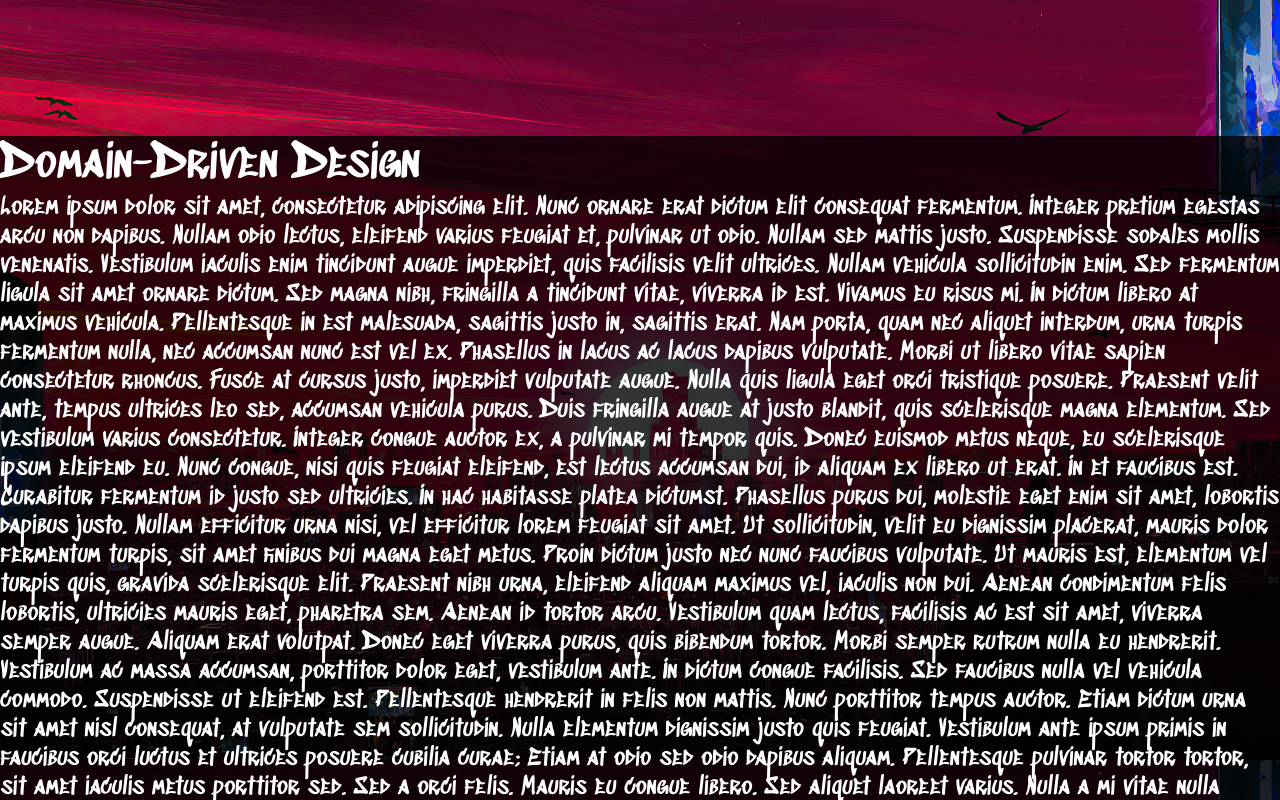
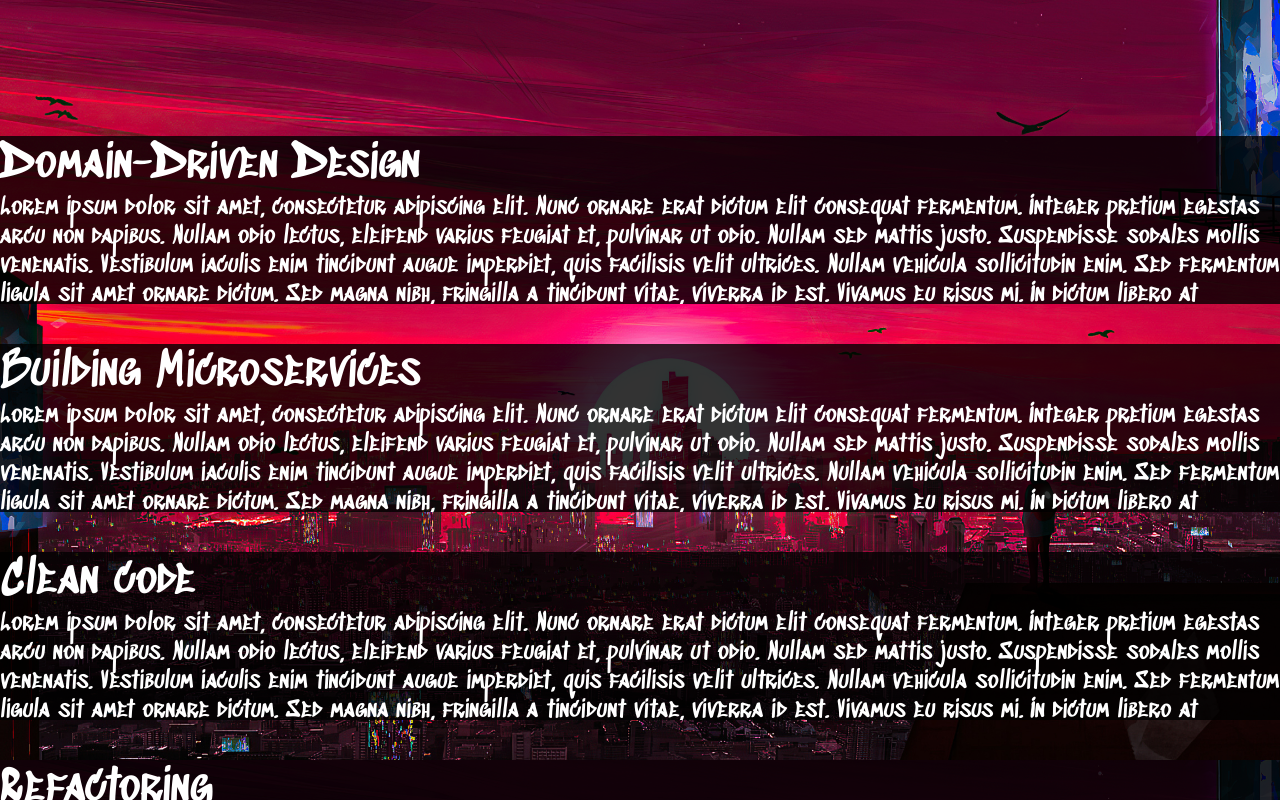
Before and after one commit to TbotaPhantA/personal-website-frontend, a Next.js app: page / in a window 1280 px wide. Shown: the part 1640-2440 px from the top of the page. Built offline with nearby package versions, Linux system fonts and the light colour scheme.

Commit message:
- height was restricted

```diff
--- a/src/styles/components/BookList/BookList.module.scss
+++ b/src/styles/components/BookList/BookList.module.scss
@@ -1,6 +1,8 @@
 .BooksListItem {
   background-color: rgba(0, 0, 0, 0.80);;
   margin: 5vh 0;
+  height: 21vh;
+  overflow: hidden;
 
   .BooksListItemTitle {
     font-size: 46px;
```
